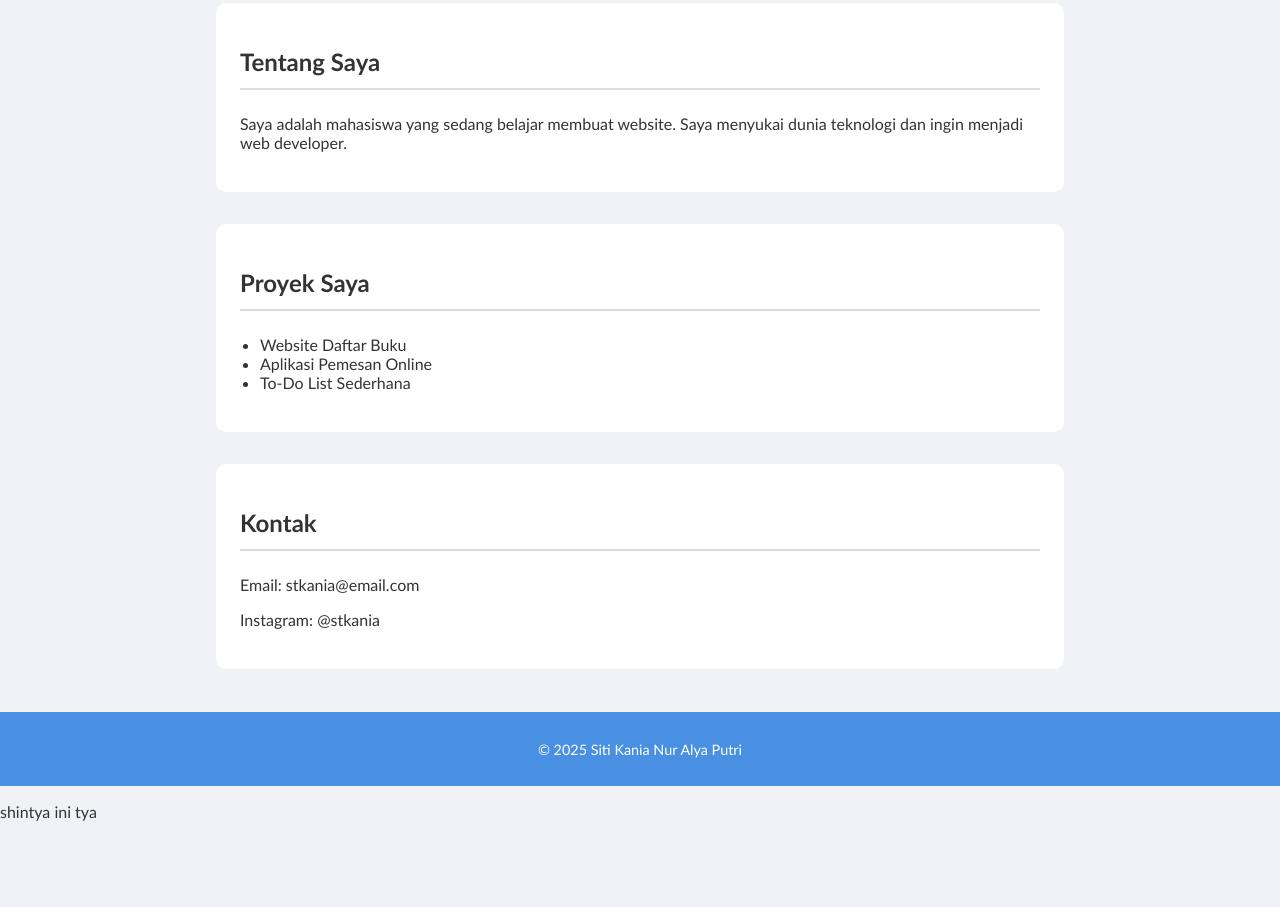
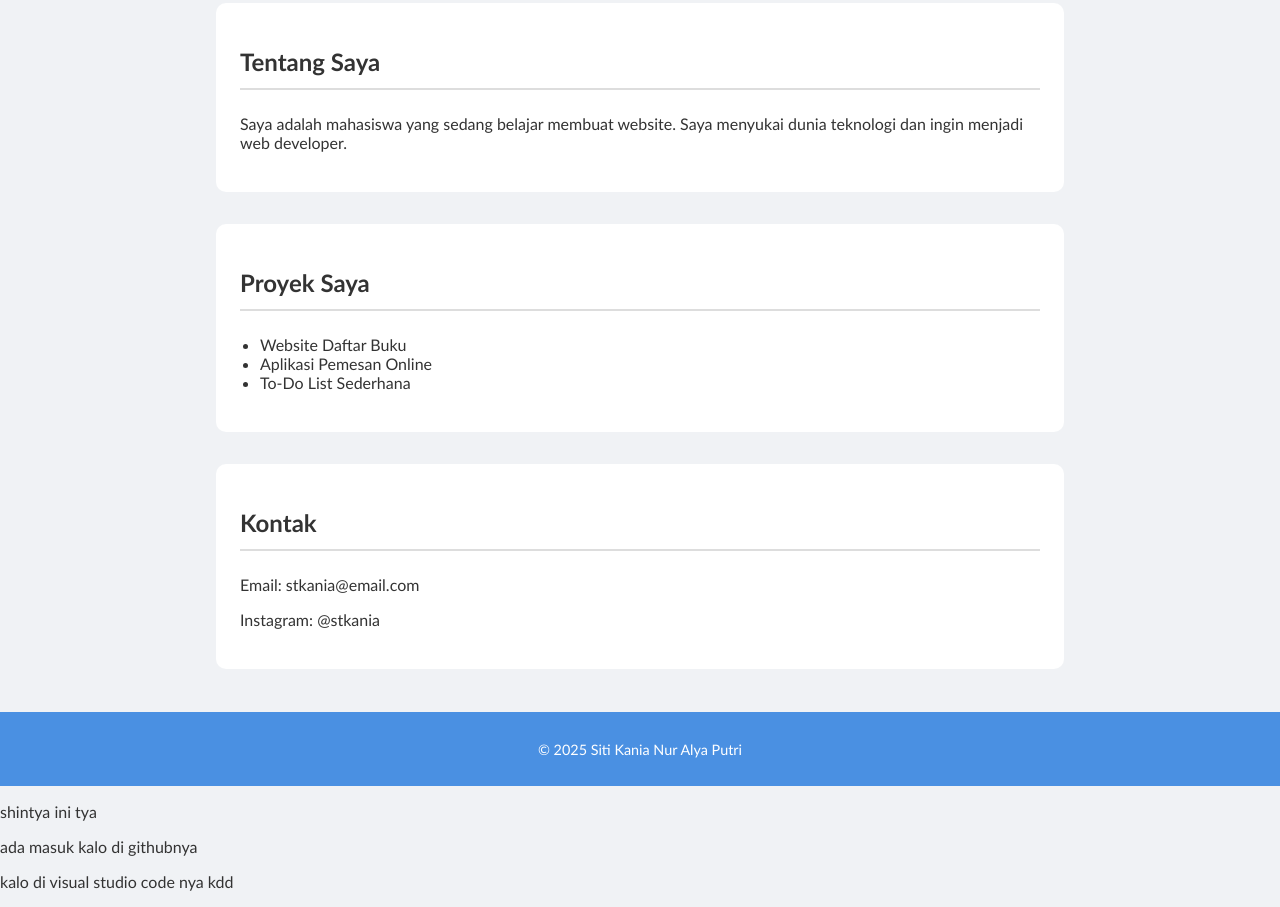
Before and after one commit to ShintyaDPM13/praktikum8.github.io, a plain HTML site: page index.html in a window 1280 px wide. Shown: the part 229-1136 px from the top of the page. Before the commit the page ends 1066 px from the top, so only its background shows below. Drawn offline with Linux system fonts and the light colour scheme.

Commit message:
Update index.html

```diff
--- a/index.html
+++ b/index.html
@@ -46,5 +46,8 @@
     </footer>
     <p>shintya ini tya</p>
 
+    <p>ada masuk kalo di githubnya</p>
+    <p>kalo di visual studio code nya kdd</p>
+
 </body>
 </html>
```
